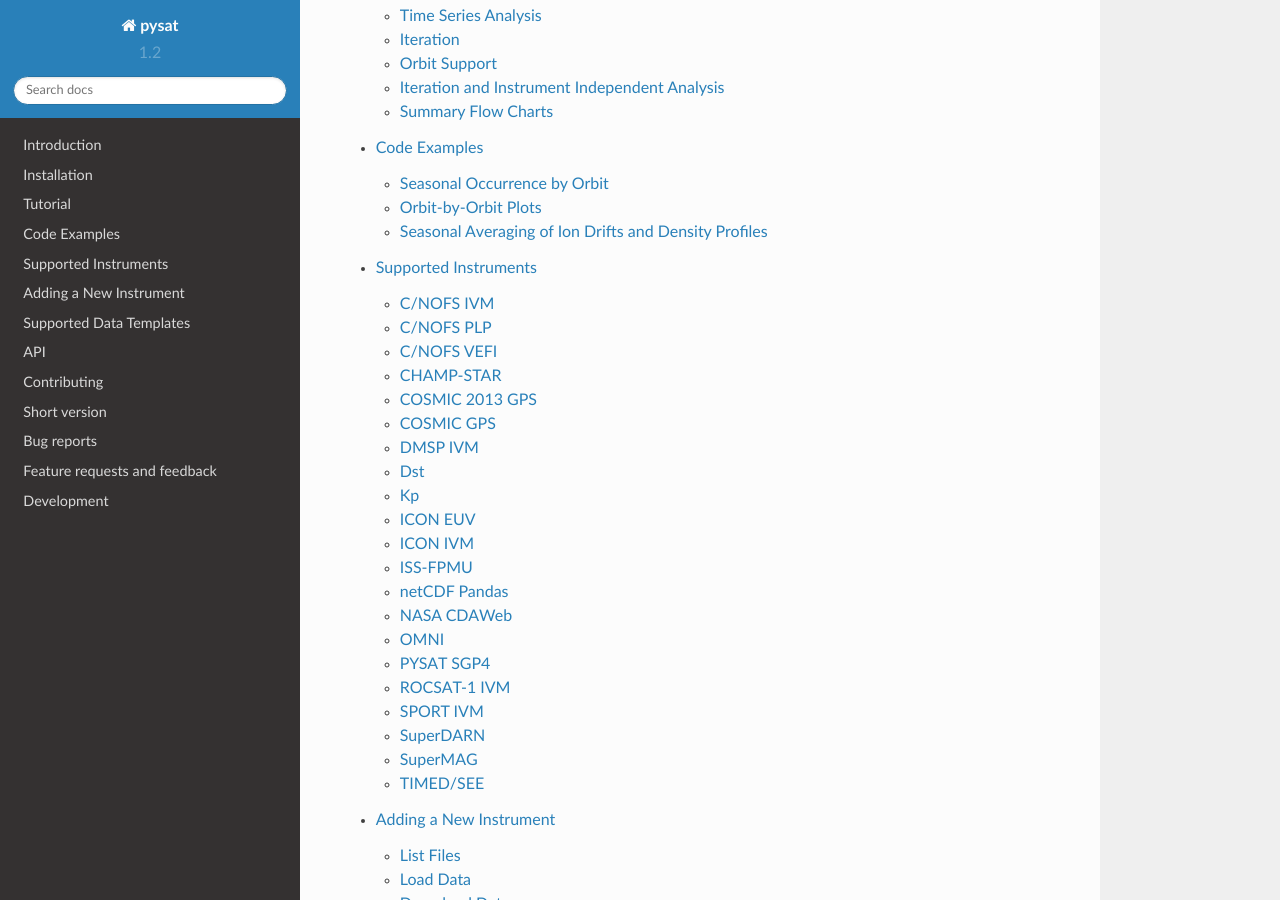
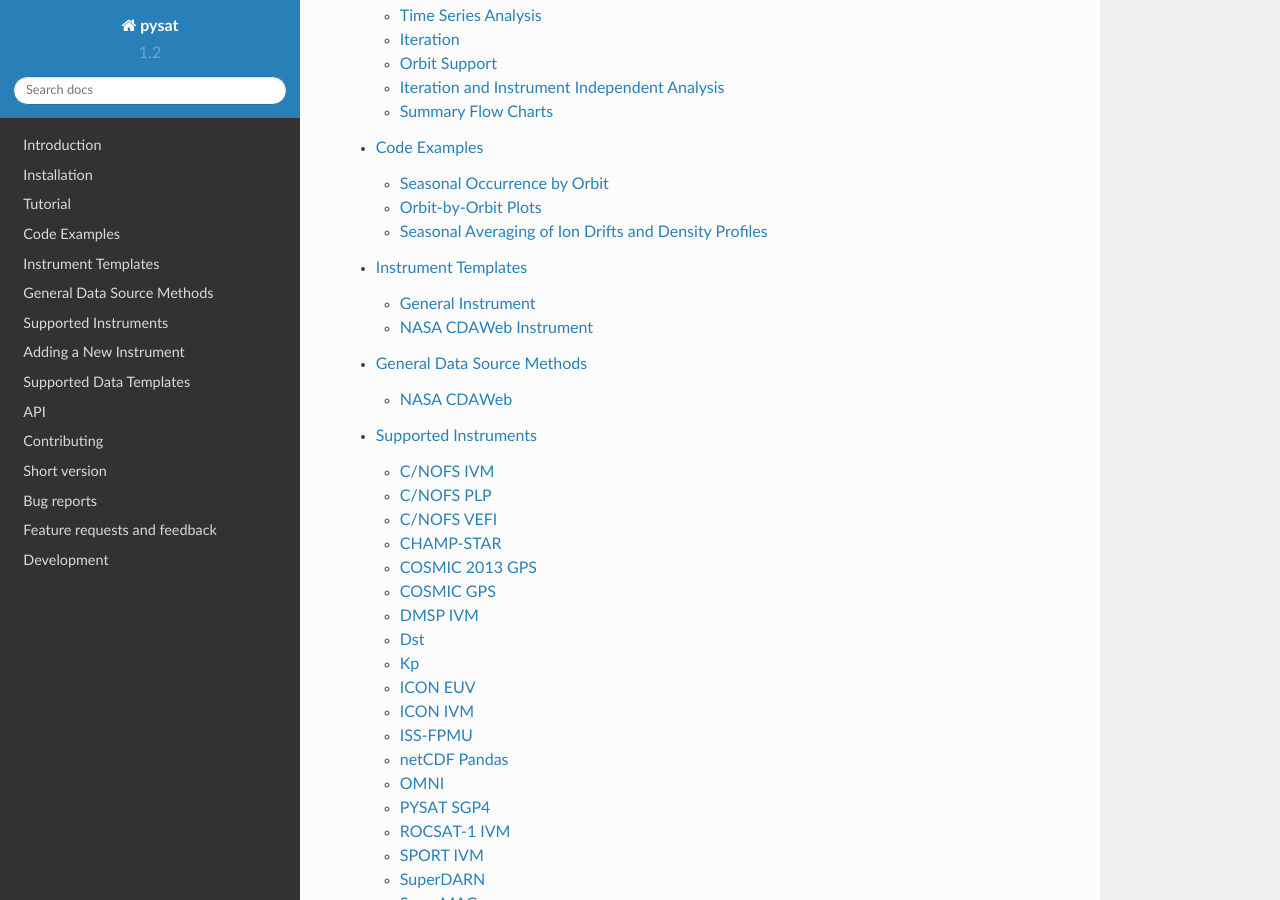
Before and after one commit to pysat/pysat, a Sphinx documentation site: the page built from docs/index.rst, in a window 1280 px wide and 900 px high, scrolled down 288 px. Built offline with Sphinx 7.4.7 and the Read the Docs theme 2.0.0, drawn with Linux system fonts in a browser that asks for light colours; formulas are drawn with MathJax 3.

Commit message:
Included new instrument templates. Added new sections

```diff
--- a/docs/supported_instruments.rst
+++ b/docs/supported_instruments.rst
@@ -1,3 +1,29 @@
+
+Instrument Templates
+====================
+
+General Instrument
+------------------
+
+.. automodule:: pysat.instruments.template_instrument
+   :members: __doc__, init, default, load, list_files, download, clean
+
+NASA CDAWeb Instrument
+----------------------
+
+.. automodule:: pysat.instruments.template_cdaweb_instrument
+   :members: __doc__, init, default, load, list_files, download, clean
+
+
+General Data Source Methods
+===========================
+
+NASA CDAWeb
+-----------
+
+.. automodule:: pysat.instruments.nasa_cdaweb_methods
+   :members: __doc__, init, load, list_files, download
+
 
 Supported Instruments
 =====================
```
Also changed, not shown: other parts of docs/supported_instruments.rst (+0 -6 lines).
